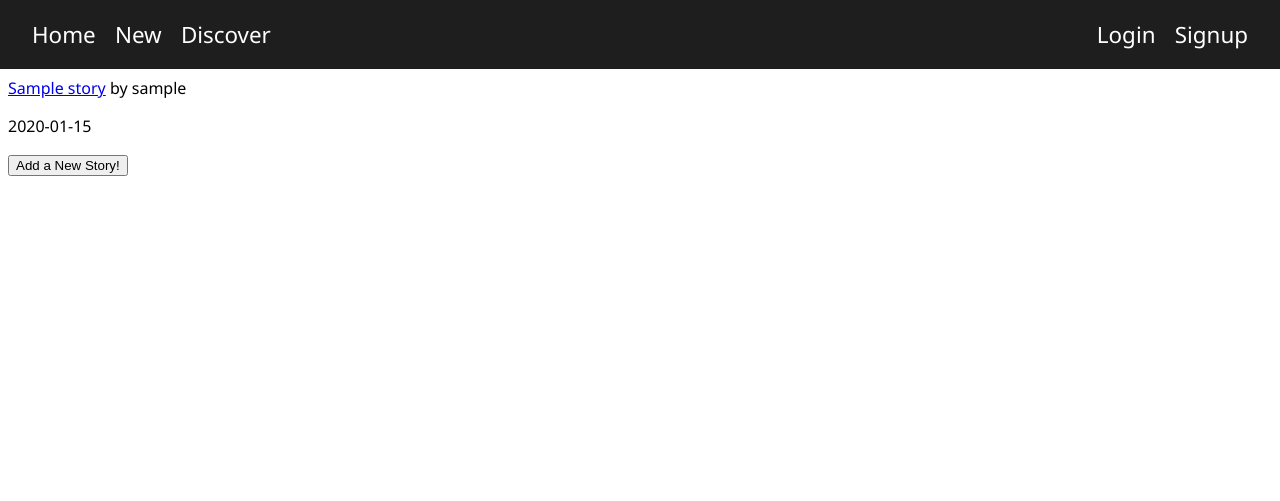
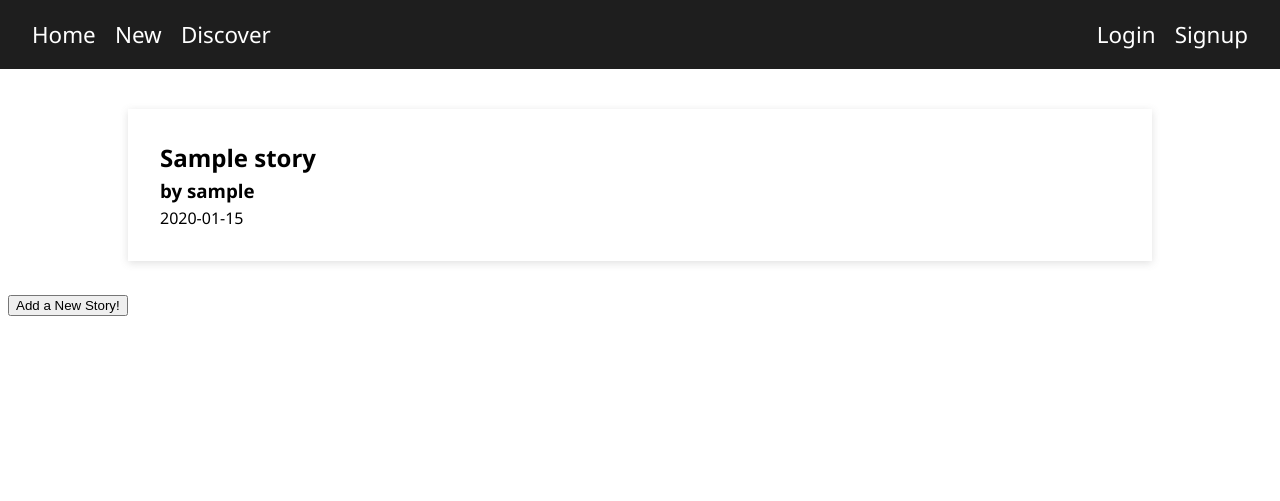
Before and after one commit to tamitakada/asleep_alpacas, a Flask app: page /discover in a window 1280 px wide. Shown: the top 501 px of the page. Run offline with Flask 2, Linux system fonts and the light colour scheme; tables that the repository leaves empty hold one stand-in row (values such as "Sample post").

Commit message:
Added css for story list

```diff
--- a/app/templates/macros.jinja
+++ b/app/templates/macros.jinja
@@ -6,9 +6,39 @@
 {# Displays a box containing the relevant story information #}
 {% macro story_list(stories) %}
   {% for story in stories %}
+    <style>
+    article {
+      padding: 2rem;
+      margin: 2rem auto;
+
+      width: clamp(100px, 75vw, 1100px);
+
+      display: flex;
+      flex-direction: column;
+      gap: 4px;
+
+      box-shadow: rgba(99, 99, 99, 0.2) 0px 2px 8px 0px;
+    }
+
+    article a {
+      color: black;
+      text-decoration: none;
+    }
+
+    article a:hover {
+      text-decoration: underline;
+    }
+
+    article :is(h2, h3, p) {
+      margin: 0;
+    }
+    </style>
+
     <article>
-      <a href="/story/{{ story.id }}">{{ story.title|e }}</a> by {{ story.author|e }}
-      <br>
+      <a href="/story/{{ story.id }}">
+        <h2>{{ story.title|e }}</h2>
+      </a>
+      <h3>by {{ story.author|e }}</h3>
       <p>{{ story.last_update|e }}</p>
     </article>
   {% endfor %}
```
